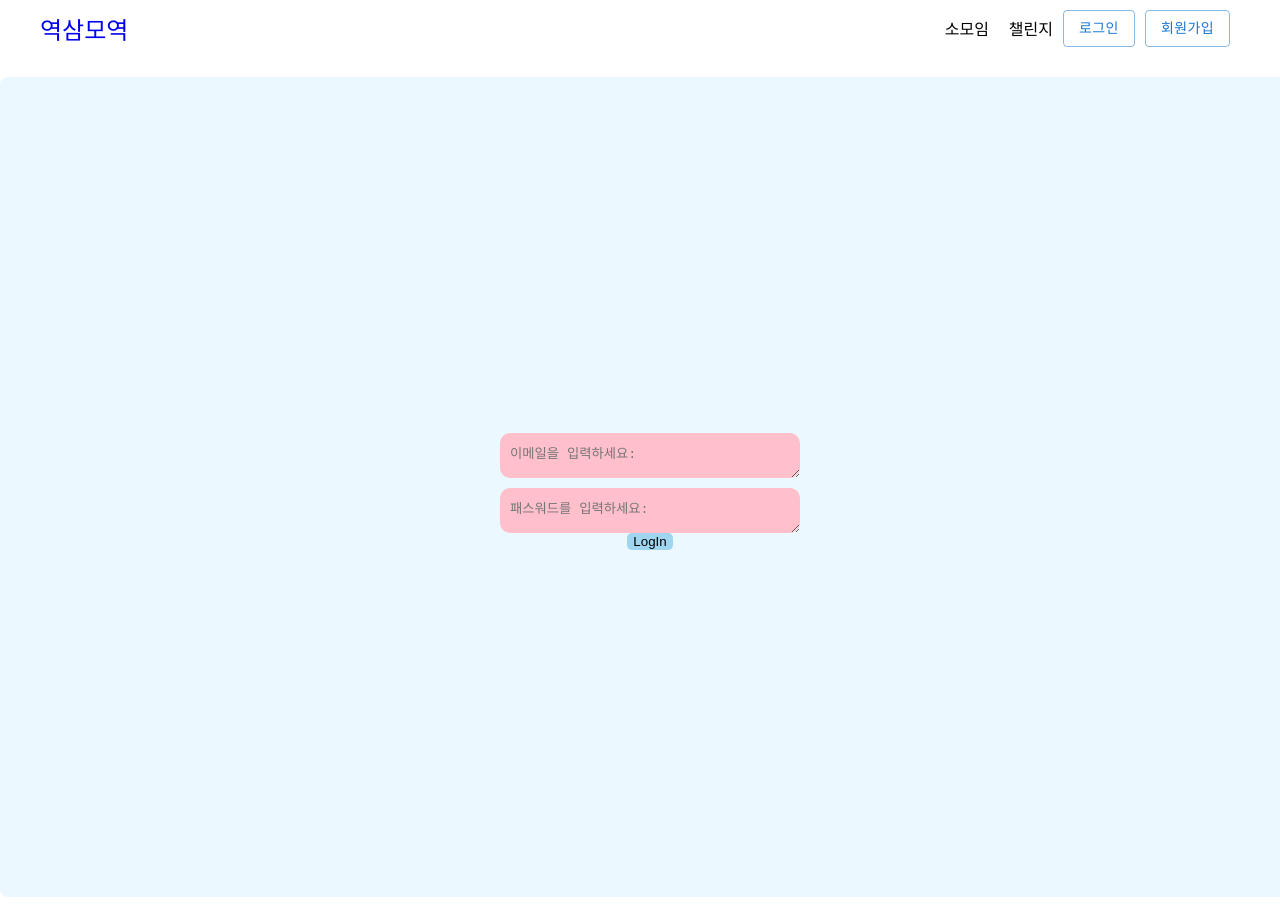
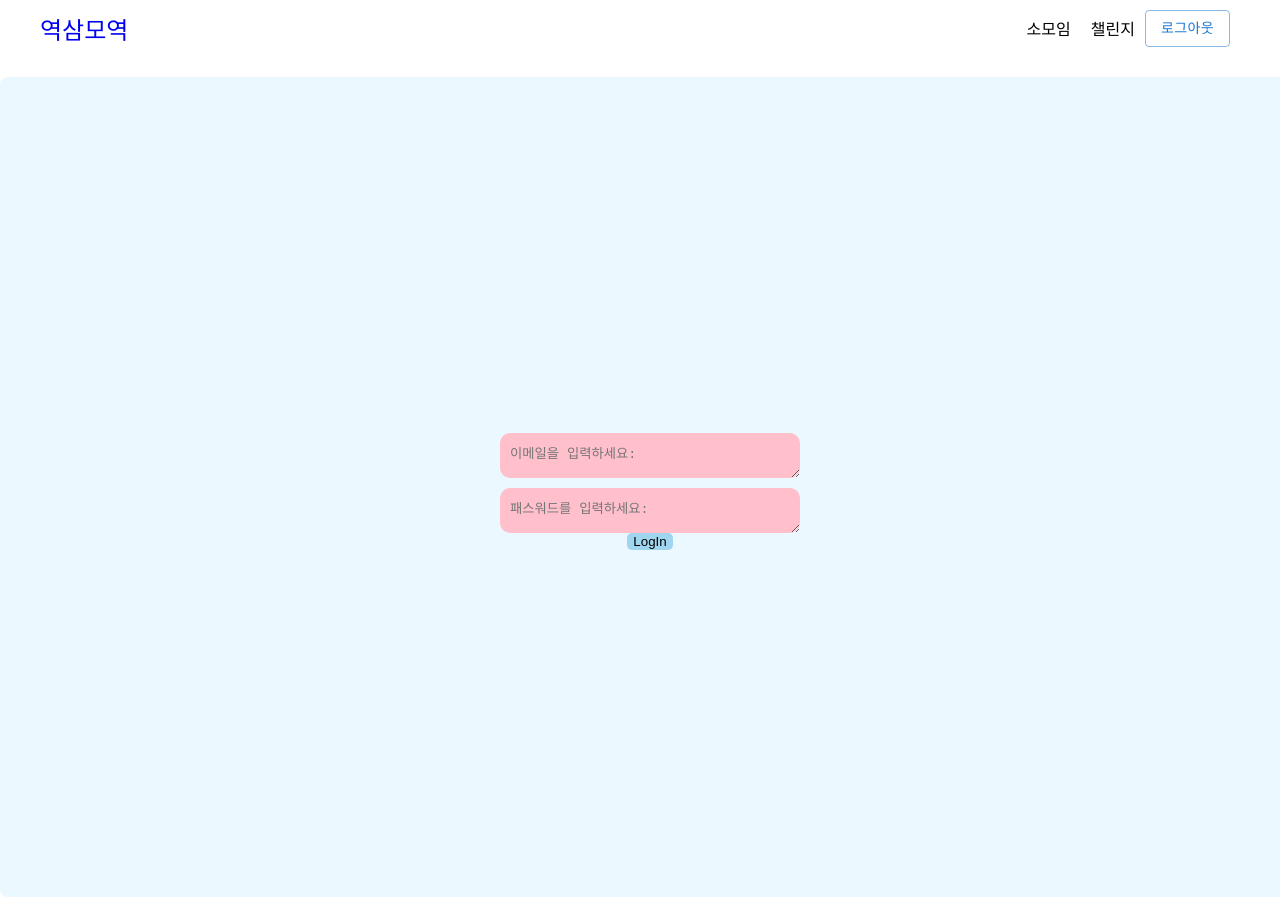
Before and after one commit to HACKY-TALKY-2/9-, a React (Create React App) app in the folder front/: page /login in a window 1280 px wide. Built offline with nearby package versions, Linux system fonts and the light colour scheme.

Commit message:
updated header

```diff
--- a/front/src/components/header/Header.jsx
+++ b/front/src/components/header/Header.jsx
@@ -1,16 +1,20 @@
-import React from "react";
+import React, { useState } from "react";
 import styles from "./Header.module.scss";
 import { Link } from "react-router-dom";
 import Button from "@mui/material/Button";
 //import { PersonOutline, AssignmentInd } from "@mui/icons-material";
 
 const Header = () => {
+
+  const [isLogin, setIsLogin] = useState(localStorage.getItem('id') != '');
+
   return (
     <div className={styles.header}>
       <div className={styles.container}>
         <Link to={"/"} className={styles.link}>
           역삼모역
         </Link>
+        {!isLogin ?
                 <div className={styles.nav}>
                 <p>소모임</p>
                 <p>챌린지</p>
@@ -21,6 +25,17 @@ const Header = () => {
                   <Button variant="outlined">회원가입</Button>
                   </Link>
               </div>
+               :
+               <div className={styles.nav}>
+               <p>소모임</p>
+               <p>챌린지</p>
+               <Button variant="outlined" onClick={() => {
+                  setIsLogin(false);
+                  localStorage.setItem('id', '');
+                 }}>로그아웃</Button>
+             </div>
+      }
+
       </div>
     </div>
   );
```
Lines whose indentation alone changed are shown as unchanged.
